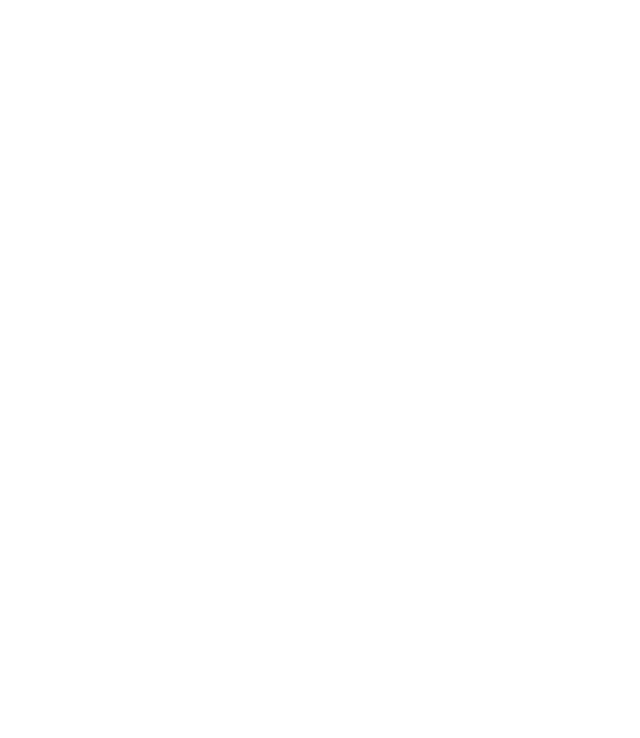
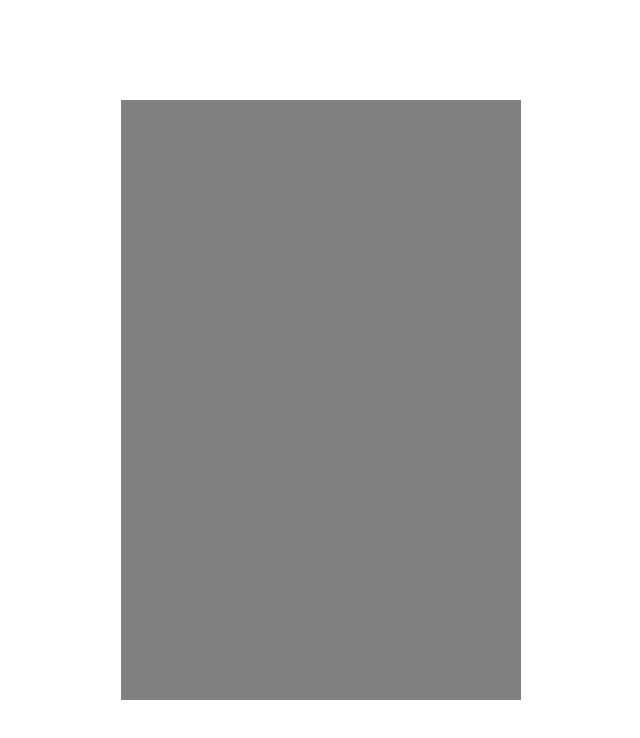
Before and after one commit to francesco-mauro/htmlcss-simple-calculator, a plain HTML site: page index.html in a window 1280 px wide. Shown: the whole page, without its empty margins (319-959 px from the left). Drawn offline with Linux system fonts and the light colour scheme.

Commit message:
add: comments and central chassid

```diff
--- a/css/style.css
+++ b/css/style.css
@@ -0,0 +1,18 @@
+*{
+    margin: 0;
+    padding: 0;
+    box-sizing: border-box;
+}
+
+body, html {
+    height: 100%;
+    display: flex;
+    justify-content: center;
+    align-items: center;
+}
+
+.chassid{
+    background-color: grey;
+    height: 600px;
+    width: 400px;
+}
--- a/index.html
+++ b/index.html
@@ -1,11 +1,36 @@
 <!DOCTYPE html>
 <html lang="en">
+
 <head>
     <meta charset="UTF-8">
     <meta name="viewport" content="width=device-width, initial-scale=1.0">
     <title>Simple-Calculator</title>
+    <link rel="stylesheet" href="./css/style.css">
 </head>
+
 <body>
+    <div class="chassid">
+        <!-- logo calculator -->
+
+        <header>
+        </header>
+        <!-- logo calculator -->
+
+        <!-- body calculator -->
+        <main>
+            <!-- display -->
+            <!-- display -->
+
+            <!-- main imput -->
+            <!-- main imput -->
+
+        </main>
+        <!-- body calculator -->
+
+
+
+    </div>
 
 </body>
+
 </html>
```
Also changed, not shown: img/Boosio-logo.png (added), img/Schermata del 2024-02-21 13-09-04.png (added).
